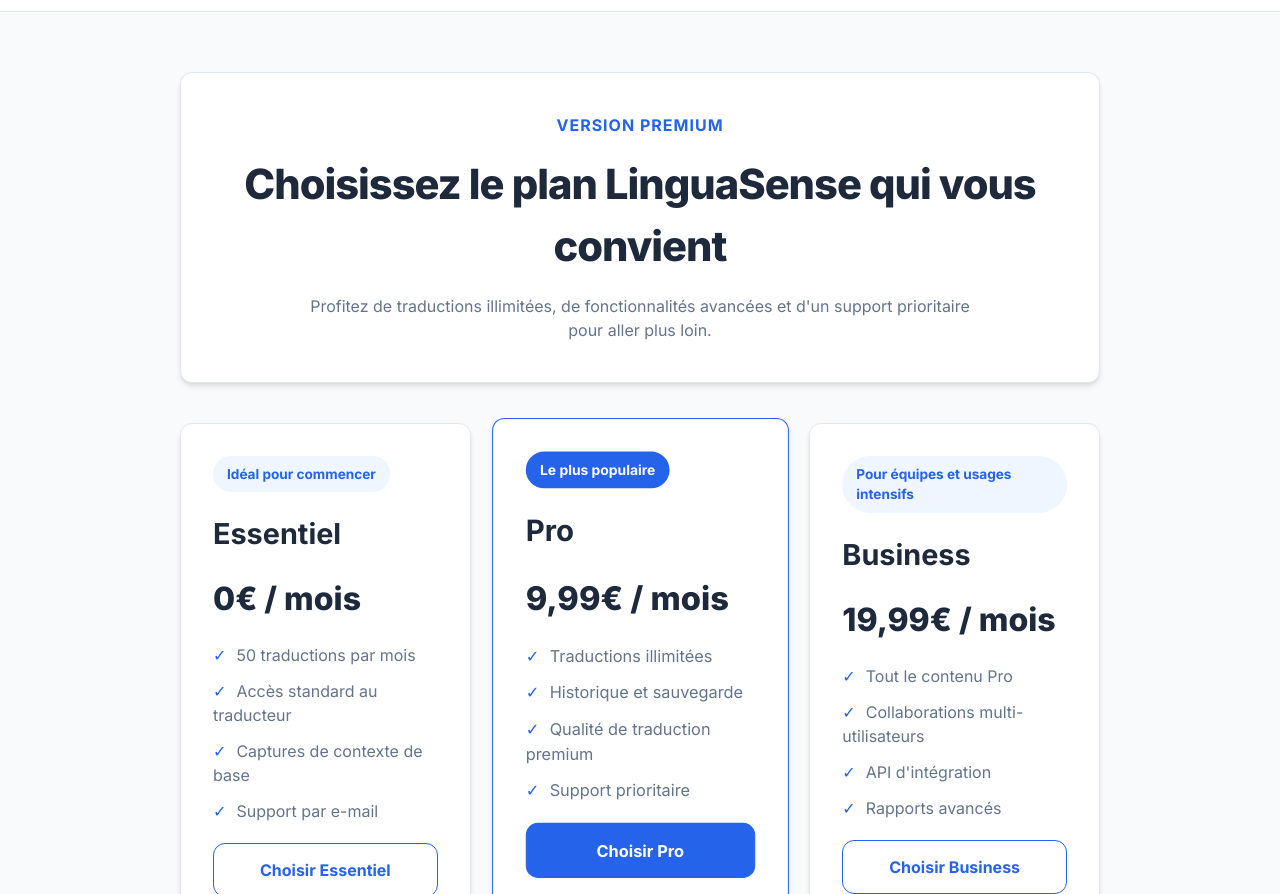
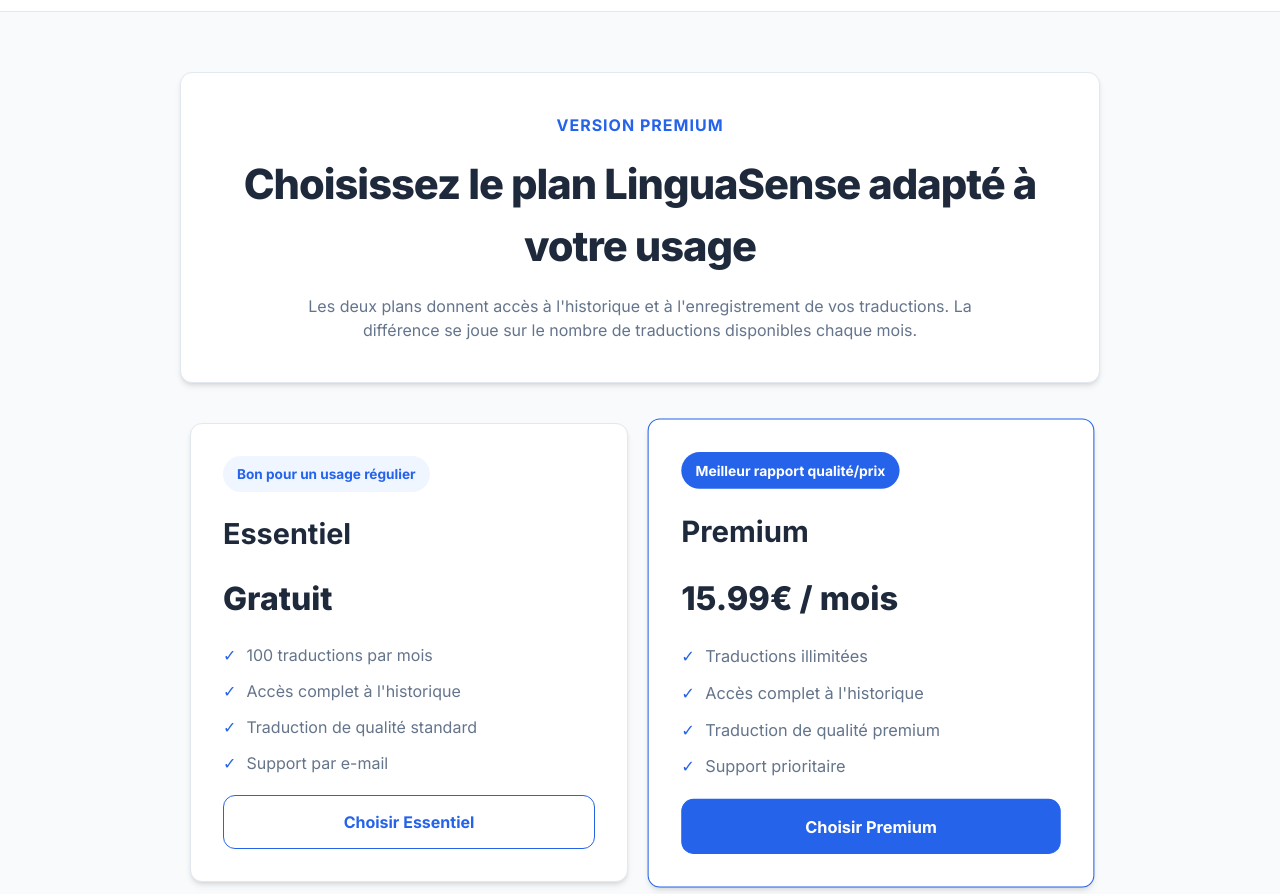
Before and after one commit to Ffarah-f/AIWave-projet, a plain HTML site: page frontend/upgrade.html in a window 1280 px wide. Shown: the part 58-952 px from the top of the page. Drawn offline with Linux system fonts and the light colour scheme.

Commit message:
added ids and changed the plans again

```diff
--- a/frontend/css/style.css
+++ b/frontend/css/style.css
@@ -244,9 +244,11 @@ a[href="upgrade.html"].btn-nav:hover {
 
 .plans-grid {
     display: grid;
-    grid-template-columns: repeat(3, minmax(0, 1fr));
+    grid-template-columns: repeat(2, minmax(0, 1fr));
     gap: 24px;
-    margin-bottom: 40px;
+    margin: 0 auto 40px;
+    max-width: 900px;
+    justify-content: center;
 }
 
 .plan-card {
--- a/frontend/upgrade.html
+++ b/frontend/upgrade.html
@@ -32,11 +32,11 @@
                     <img src="assets/Logo.png" alt="Logo LinguaSense" class="logo" width="120" height="120">
                     <span class="brand-name">LINGUASENSE</span>
                 </a>
-                <nav class="nav-links" aria-label="Navigation principale">
-                    <a href="history.html" class="btn-nav" title="Historique des traductions">Historique</a>
-                    <a href="upgrade.html" class="btn-nav active" title="Version premium">Améliorer</a>
+                <nav id="mainNav" class="nav-links" aria-label="Navigation principale">
+                    <a id="navHistory" href="history.html" class="btn-nav" title="Historique des traductions">Historique</a>
+                    <a id="navUpgrade" href="upgrade.html" class="btn-nav active" title="Version premium">Améliorer</a>
                     <div class="user-icon">
-                        <a href="login.html" title="Se connecter">
+                        <a id="navLogin" href="login.html" title="Se connecter">
                             <img src="https://cdn-icons-png.flaticon.com/512/1077/1077114.png" alt="Profil utilisateur"
                                 width="40" height="40" loading="lazy">
                         </a>
@@ -44,57 +44,44 @@
                 </nav>
             </div>
         </header>
-        <main>
-            <div class="upgrade-page">
-                <section class="upgrade-hero">
+        <main id="upgradeMain">
+            <div id="upgradePage" class="upgrade-page">
+                <section id="upgradeHero" class="upgrade-hero">
                     <span class="eyebrow">Version Premium</span>
-                    <h1>Choisissez le plan LinguaSense qui vous convient</h1>
-                    <p class="subtitle">Profitez de traductions illimitées, de fonctionnalités avancées et d'un support prioritaire pour aller plus loin.</p>
+                    <h1 id="upgradeTitle">Choisissez le plan LinguaSense adapté à votre usage</h1>
+                    <p id="upgradeSubtitle" class="subtitle">Les deux plans donnent accès à l'historique et à l'enregistrement de vos traductions. La différence se joue sur le nombre de traductions disponibles chaque mois.</p>
                 </section>
 
-                <div class="plans-grid">
-                    <article class="plan-card">
-                        <span class="plan-label">Idéal pour commencer</span>
+                <div id="plansGrid" class="plans-grid">
+                    <article id="planEssential" class="plan-card">
+                        <span class="plan-label">Bon pour un usage régulier</span>
                         <h2>Essentiel</h2>
-                        <p class="plan-price">0€ / mois</p>
+                        <p id="priceEssential" class="plan-price">Gratuit</p>
                         <ul>
-                            <li>50 traductions par mois</li>
-                            <li>Accès standard au traducteur</li>
-                            <li>Captures de contexte de base</li>
+                            <li>100 traductions par mois</li>
+                            <li>Accès complet à l'historique</li>
+                            <li>Traduction de qualité standard</li>
                             <li>Support par e-mail</li>
                         </ul>
-                        <a href="#" class="btn-plan">Choisir Essentiel</a>
+                        <a id="btnEssential" href="#" class="btn-plan">Choisir Essentiel</a>
                     </article>
 
-                    <article class="plan-card plan-card-featured">
-                        <span class="plan-badge">Le plus populaire</span>
-                        <h2>Pro</h2>
-                        <p class="plan-price">9,99€ / mois</p>
+                    <article id="planPremium" class="plan-card plan-card-featured">
+                        <span class="plan-badge">Meilleur rapport qualité/prix</span>
+                        <h2>Premium</h2>
+                        <p id="pricePremium" class="plan-price">15.99€ / mois</p>
                         <ul>
                             <li>Traductions illimitées</li>
-                            <li>Historique et sauvegarde</li>
-                            <li>Qualité de traduction premium</li>
+                            <li>Accès complet à l'historique</li>
+                            <li>Traduction de qualité premium</li>
                             <li>Support prioritaire</li>
                         </ul>
-                        <a href="#" class="btn-plan btn-plan-primary">Choisir Pro</a>
-                    </article>
-
-                    <article class="plan-card">
-                        <span class="plan-label">Pour équipes et usages intensifs</span>
-                        <h2>Business</h2>
-                        <p class="plan-price">19,99€ / mois</p>
-                        <ul>
-                            <li>Tout le contenu Pro</li>
-                            <li>Collaborations multi-utilisateurs</li>
-                            <li>API d'intégration</li>
-                            <li>Rapports avancés</li>
-                        </ul>
-                        <a href="#" class="btn-plan">Choisir Business</a>
+                        <a id="btnPremium" href="#" class="btn-plan btn-plan-primary">Choisir Premium</a>
                     </article>
                 </div>
 
-                <div class="upgrade-note">
-                    <p>Pas encore décidé ? Commencez avec le plan Essentiel gratuitement, puis passez facilement au plan Pro ou Business quand vous êtes prêt.</p>
+                <div id="upgradeNote" class="upgrade-note">
+                    <p>Choisissez Essentiel si vous utilisez LinguaSense régulièrement, ou passez au plan Premium pour des traductions illimitées et un accès historique sans restriction.</p>
                 </div>
             </div>
         </main>
```
Also changed, not shown: frontend/history.html (+7 -7 lines), frontend/index.html (+8 -8 lines), frontend/login.html (+9 -9 lines), frontend/register.html (+9 -9 lines).
